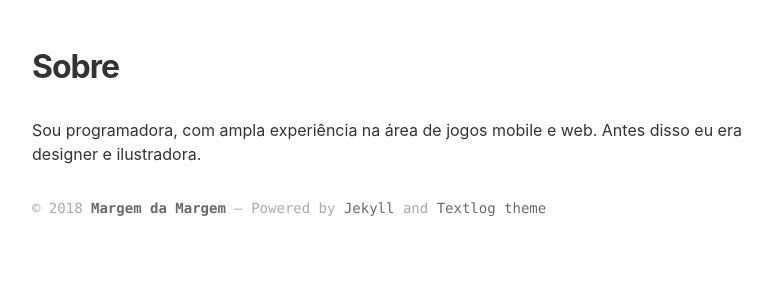
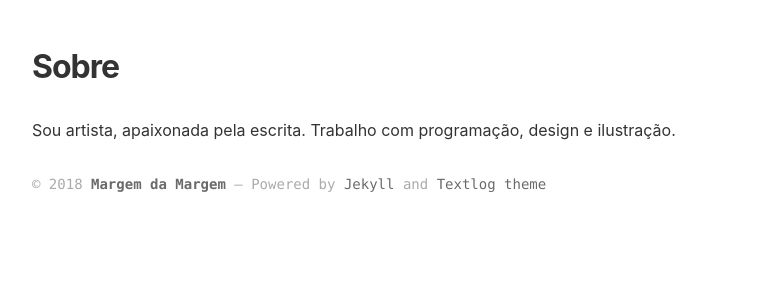
Before and after one commit to ThaisRobba/thaisrobba.github.io, a Jekyll site: the page built from about.md, in a window 1280 px wide. Shown: the top 300 px of the page, without its empty margins (8-780 px from the left). Built offline with Jekyll 4.4.1, drawn with Linux system fonts in a browser that asks for light colours.

Commit message:
Updated about

```diff
--- a/about.md
+++ b/about.md
@@ -3,4 +3,4 @@ layout: page
 title: Sobre
 ---
 
-Sou programadora, com ampla experiência na área de jogos mobile e web. Antes disso eu era designer e ilustradora.
+Sou artista, apaixonada pela escrita. Trabalho com programação, design e ilustração.
```
